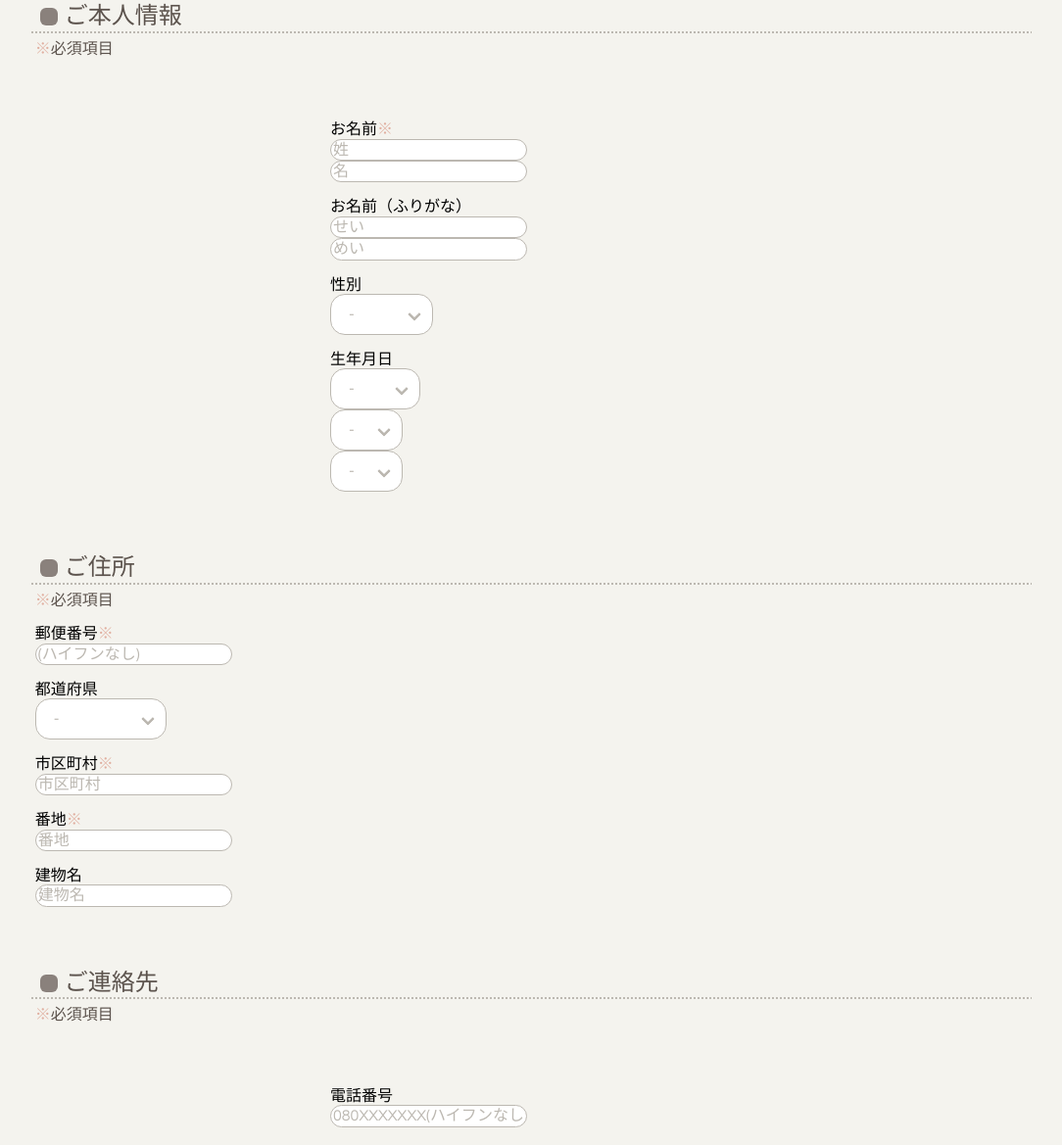
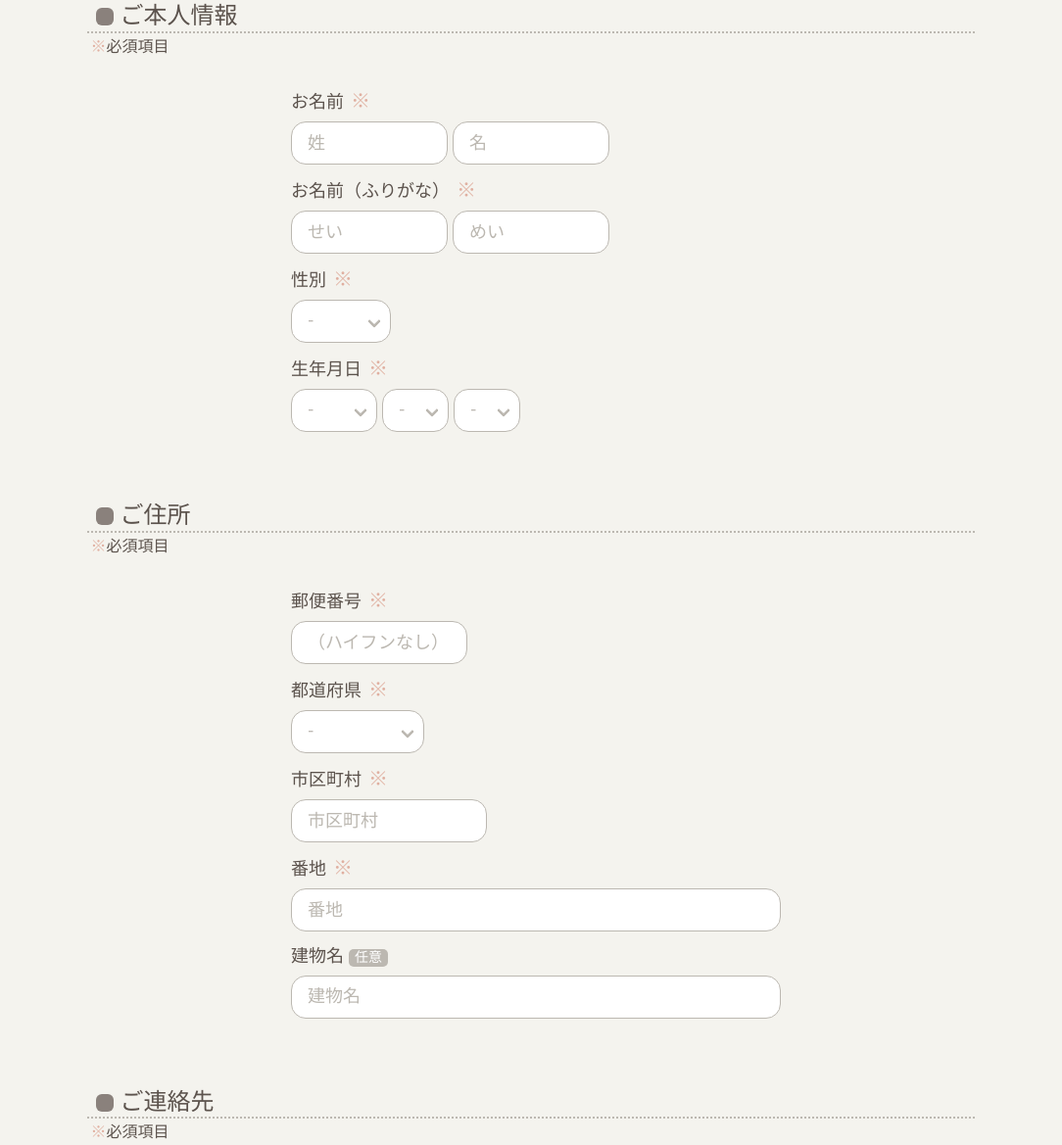
Before and after one commit to ehrman019/website-ec, a plain HTML site: page signupnex.html in a window 1280 px wide. Shown: the part 239-1408 px from the top of the page at 98% size, without its empty margins (93-1177 px from the left). Drawn offline with Linux system fonts and the light colour scheme; a web font is replaced by a local one.

Commit message:
update signupnex

```diff
--- a/css/pc.css
+++ b/css/pc.css
@@ -505,35 +505,100 @@
 
     /* SignupNex */
 
-    .signupnex-list-content {
-        width:420px;
-        margin-top:64px;
+    .signupnex-content {
+        width:80%;
+        margin: 48px auto;
     }
 
-    .signupnex-list-content p {
-        margin: 0 0 6px 6px;
+    .signupnex-list {
+        margin-bottom: 72px;
+
+    }
+
+    .signupnex-list-content {
+        width:500px;
+        margin: 36px auto 0;
+    }
+
+    .signupnex-content .required-text {
+        font-size: 16px;
+        margin-top: 8px;
+    }
+
+    .signupnex-content input[type="text"],
+    .signupnex-content select{
+        height: 44px;
+        padding: 6px 30px 6px 16px;
         font-size: 18px;
     }
 
-    .signupnex-form-group {
-        margin-bottom:20px;
+    .signupnex-content .select::after {
+        width: 10px;
+        height:10px;
+        right: 12px;
+        border-bottom: 3px solid var(--lightbrown);
+        border-right: 3px solid var(--lightbrown);
+        border-radius: 2px;
     }
 
-    .signupnex-form-name-input {
-        width:160px;
+    .signupnex-content dl {
+        width: fit-content;
     }
 
-    .signupnex-form-short-input {
-        width: 220px;
+    .signupnex-content dt {
+        width: 100%;
+        font-size: 18px;
+        margin-bottom: 8px;
     }
 
-    .signupnex-form-postcode-input {
+    .signupnex-name,
+    .signupnex-birth {
+        display: flex;
+        flex-wrap: wrap;
+    }
+
+    .signupnex-name input {
+        width:100%;
+    }
+
+    .signupnex-name dd {
+        width: 160px;
+    }
+
+    .signupnex-name dd+dd,
+    .signupnex-birth dd+dd {
+        margin-left: 5px;
+    }
+
+    .signupnex-long input {
+        width: 500px;
+    }
+
+    .signupnex-post input {
         width: 180px;
     }
 
-    .signupnex-list .required-text {
-        margin-top: 10px;
+    .signupnex-city input {
+        width: 200px;
     }
+
+    .signupnex-tel input {
+        width: 250px;
+
+    }
+
+    .signupnex-content .required::after {
+        font-size: 20px;
+        margin-left: 7px;
+    }
+
+    .signupnex-content .optional::after {
+        font-size: 14px;
+        padding: 2px 6px;
+        border-radius: 5px;
+        margin-left: 5px;
+    }
+
 
 
 
--- a/css/style.css
+++ b/css/style.css
@@ -167,19 +167,17 @@ form .select-hidden {
 .select::after {
     position: absolute;
     content: '';
-    width: 9px;
-    height:9px;
-    right: 10px;
     top: 50%;
     transform: translateY(-50%) rotate(45deg);
-    border-bottom: 3px solid var(--lightbrown);
-    border-right: 3px solid var(--lightbrown);
-    border-radius: 2px;
     pointer-events: none;
 }
 
 input[type="search"]::-webkit-search-cancel-button {
     -webkit-appearance: none;
+}
+
+dt {
+    color: var(--darkbrown);
 }
 
 dd {
@@ -835,7 +833,9 @@ button:hover{
     font-size: 16px;
 }
 
-/* SignupNex */
+/* --------------
+   SignupNex
+----------------*/
 
 .signupnex-content {
     width:90%;
@@ -851,45 +851,81 @@ button:hover{
     margin: 24px auto 0;
 }
 
-.signupnex-list-content p {
-    margin: 0 0 5px 5px;
+.signupnex-content .required-text {
     font-size: 14px;
-}
-
-.signupnex-form-group {
-    margin-bottom: 10px;
-}
-
-.signupnex-form-name-input {
-    width:48%;
-}
-
-.signupnex-form-short-input {
-    width: 160px;
-}
-
-.signupnex-form-long-input {
+    margin-top: 6px;
+}
+
+.signupnex-content input[type="text"],
+.signupnex-content select{
+    height: 36px;
+    padding: 5px 24px 5px 12px;
+    font-size: 14px;
+}
+
+.signupnex-content .select::after {
+    width: 9px;
+    height:9px;
+    right: 10px;
+    border-bottom: 3px solid var(--lightbrown);
+    border-right: 3px solid var(--lightbrown);
+    border-radius: 2px;
+}
+
+.signupnex-content dt {
     width: 100%;
-}
-
-.signupnex-form-postcode-input {
+    font-size: 16px;
+    margin-bottom: 6px;
+}
+
+.signupnex-name,
+.signupnex-birth {
+    display: flex;
+    flex-wrap: wrap;
+}
+
+.signupnex-name input {
+    width:100%;
+}
+
+.signupnex-name dd {
+    width: 120px;
+}
+
+.signupnex-name dd+dd,
+.signupnex-birth dd+dd {
+    margin-left: 3px;
+}
+
+
+.signupnex-long input
+ {
+    width: 100%;
+}
+
+.signupnex-post input {
     width: 140px;
 }
 
-
-.signupnex-form-birth-select {
-    display:flex;
-}
-
-.signupnex-form-birth-select li+li {
-    margin-left:4px;
-}
-
-.signupnex-list .required-text {
-    margin-top: 6px;
-}
-
-
+.signupnex-city input {
+    width: 180px;
+}
+
+.signupnex-tel input {
+    width: 220px;
+}
+
+.signupnex-content .required::after {
+    font-size: 16px;
+    margin-left: 5px;
+}
+
+.signupnex-content .optional::after {
+    font-size: 12px;
+    padding: 1px 4px;
+    border-radius: 5px;
+    margin-left: 5px;
+}
 
 
 /* MyPage */
--- a/signupnex.html
+++ b/signupnex.html
@@ -145,31 +145,31 @@
                             <h3>ご本人情報</h3>
                             <p class="required-text"><span>※</span>必須項目</p>
                             <div class="signupnex-list-content">
-                                <dl>
+                                <dl class="signupnex-name">
                                     <dt><label for="last-name" class="required">お名前</label></dt>
                                     <dd><input type="text" name="last-name" id="last-name" placeholder="姓" ></dd>
                                     <dd><input type="text" name="first-name" id="first-name" placeholder="名"></dd>
                                 </dl>
 
-                                <dl>
-                                    <dt><label for="last-name-furigana">お名前（ふりがな）</label></dt>
+                                <dl class="signupnex-name">
+                                    <dt><label for="last-name-furigana" class="required">お名前（ふりがな）</label></dt>
                                     <dd><input type="text" name="last-name-furigana" id="last-name-furigana" placeholder="せい"></dd>
                                     <dd><input type="text" name="last-name-furigana" id="last-name-furigana" placeholder="めい" ></dd>
                                 </dl>
                                 <dl>
-                                    <dt><label for="gender">性別</label></dt>
-                                    <dt class="select">
+                                    <dt><label for="gender" class="required">性別</label></dt>
+                                    <dd class="select">
                                         <select name="gender" id="gender" class="select-hidden">
                                             <option hidden>-</option>
                                             <option value="female">女性</option>
                                             <option value="male">男性</option>
                                             <option value="other">その他</option>
                                         </select>
-                                    </dt>
+                                    </dd>
                                 </dl>
 
-                                <dl>
-                                    <dt><label for="year">生年月日</label></dt>
+                                <dl class="signupnex-birth">
+                                    <dt><label for="year" class="required">生年月日</label></dt>
 
                                     <dd class="select">
                                         <select name="year" id="year" class="year select-hidden" >
@@ -193,13 +193,13 @@
                         <div class="signupnex-list">
                             <h3>ご住所</h3>
                             <p class="required-text"><span>※</span>必須項目</p>
-                            <dl>
+                            <div class="signupnex-list-content">
                                 <dl>
                                     <dt><label for="post-code" class="required">郵便番号</label></dt>
-                                    <dd><input type="text" name="post-code" id="post-code" placeholder="(ハイフンなし)"></dd>
+                                    <dd class="signupnex-post"><input type="text" name="post-code" id="post-code" placeholder="（ハイフンなし）"></dd>
                                 </dl>
                                 <dl>
-                                    <dt><label for="pref">都道府県</label></dt>
+                                    <dt><label for="pref" class="required">都道府県</label></dt>
                                     <dd class="select">
                                         <select name="pref" id="pref" class="select-hidden">
                                             <option value="" selected disabled>-</option>
@@ -272,25 +272,25 @@
                                 </dl>
                                 <dl>
                                     <dt><label for="city" class="required">市区町村</label></dt>
-                                    <dd><input type="text" name="city" id="city" placeholder="市区町村"></dd>
+                                    <dd class="signupnex-city"><input type="text" name="city" id="city" placeholder="市区町村"></dd>
                                 </dl>
                                 <dl>
                                     <dt><label for="address" class="required">番地</label></dt>
-                                    <dd><input type="text" name="address" id="address" placeholder="番地"></dd>
+                                    <dd class="signupnex-long"><input type="text" name="address" id="address" placeholder="番地"></dd>
                                 </dl>
                                 <dl>
-                                    <dt><label for="build-name">建物名</label></dt>
-                                    <dd><input type="text" name="build-name" id="build-name" placeholder="建物名"></dd>
+                                    <dt><label for="build-name" class="optional">建物名</label></dt>
+                                    <dd class="signupnex-long"><input type="text" name="build-name" id="build-name" placeholder="建物名"></dd>
                                 </dl>
-                            </dl>
+                            </div>
                         </div>
                         <div class="signupnex-list">
                             <h3>ご連絡先</h3>
                             <p class="required-text"><span class="required-span">※</span>必須項目</p>
                             <div class="signupnex-list-content">
                                 <dl>
-                                    <dt><label for="tel">電話番号</label></dt>
-                                    <dd><input type="text" name="tel" id="tel" placeholder="080XXXXXXX(ハイフンなし)" ></dd>
+                                    <dt><label for="tel" class="required">電話番号</label></dt>
+                                    <dd class="signupnex-tel"><input type="text" name="tel" id="tel" placeholder="（ハイフンなし）" ></dd>
                                 </dl>
                             </div>
                         </div>
```
